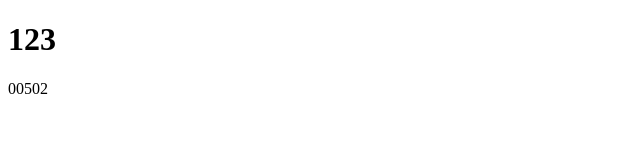
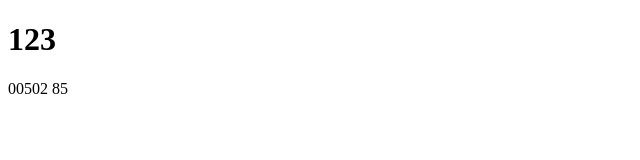
Before and after one commit to Ai-Chen-Hsieh/git_demo, a plain HTML site: page index.html in a window 1280 px wide. Shown: the full height of the page, 0-640 px from the left. Drawn offline with Linux system fonts and the light colour scheme.

Commit message:
update main

```diff
--- a/index.html
+++ b/index.html
@@ -8,6 +8,6 @@
 </head>
 <body>
     <h1>123</h1>
-    <p>00502</p>
+    <p>00502 85</p>
 </body>
 </html>
```
